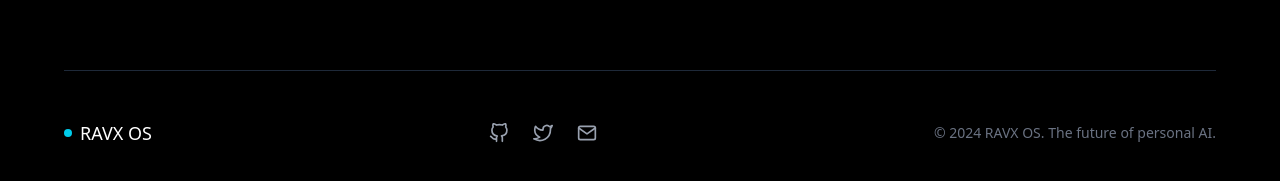
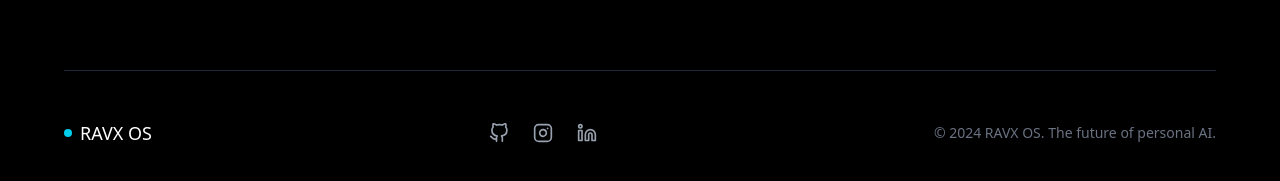
Before and after one commit to 201Harsh/RAVX-OS, a Next.js app in the folder client/: page / in a window 1280 px wide. Shown: the part 1886-2067 px from the top of the page. Built offline with nearby package versions, Linux system fonts and the light colour scheme.

Commit message:
added a Footer Page

```diff
--- /dev/null
+++ b/client/app/components/Welcome Page/LandingFooter.tsx
@@ -0,0 +1,43 @@
+import React from "react";
+import { FiGithub, FiInstagram, FiLinkedin } from "react-icons/fi";
+import { motion } from "framer-motion";
+
+const LandingFooter = ({ itemVariants }: any) => {
+  return (
+    <>
+      <motion.footer
+        variants={itemVariants}
+        className="border-t border-gray-800 pt-12 pb-8"
+      >
+        <div className="flex flex-col md:flex-row justify-between items-center">
+          <motion.div
+            className="flex items-center space-x-2 mb-4 md:mb-0"
+            whileHover={{ scale: 1.05 }}
+          >
+            <div className="w-2 h-2 bg-cyan-400 rounded-full animate-pulse" />
+            <span className="text-lg font-light">RAVX OS</span>
+          </motion.div>
+
+          <div className="flex space-x-6 mb-4 md:mb-0">
+            {[FiGithub, FiInstagram, FiLinkedin].map((Icon, index) => (
+              <motion.a
+                key={index}
+                href="#"
+                className="text-gray-400 hover:text-cyan-400 transition-colors duration-300"
+                whileHover={{ scale: 1.2, y: -2 }}
+              >
+                <Icon className="text-xl" />
+              </motion.a>
+            ))}
+          </div>
+
+          <p className="text-gray-500 text-sm">
+            © 2024 RAVX OS. The future of personal AI.
+          </p>
+        </div>
+      </motion.footer>
+    </>
+  );
+};
+
+export default LandingFooter;
--- a/client/app/components/Welcome.tsx
+++ b/client/app/components/Welcome.tsx
@@ -15,6 +15,7 @@ import {
 } from "react-icons/fi";
 import { FaBrain } from "react-icons/fa";
 import LandingHeader from "./Welcome Page/LandingHeader";
+import LandingFooter from "./Welcome Page/LandingFooter";
 
 const RAVXOSLanding = () => {
   const [activeFeature, setActiveFeature] = useState(0);
@@ -332,37 +333,7 @@ const RAVXOSLanding = () => {
           </motion.div>
 
           {/* Footer */}
-          <motion.footer
-            variants={itemVariants}
-            className="border-t border-gray-800 pt-12 pb-8"
-          >
-            <div className="flex flex-col md:flex-row justify-between items-center">
-              <motion.div
-                className="flex items-center space-x-2 mb-4 md:mb-0"
-                whileHover={{ scale: 1.05 }}
-              >
-                <div className="w-2 h-2 bg-cyan-400 rounded-full animate-pulse" />
-                <span className="text-lg font-light">RAVX OS</span>
-              </motion.div>
-
-              <div className="flex space-x-6 mb-4 md:mb-0">
-                {[FiGithub, FiTwitter, FiMail].map((Icon, index) => (
-                  <motion.a
-                    key={index}
-                    href="#"
-                    className="text-gray-400 hover:text-cyan-400 transition-colors duration-300"
-                    whileHover={{ scale: 1.2, y: -2 }}
-                  >
-                    <Icon className="text-xl" />
-                  </motion.a>
-                ))}
-              </div>
-
-              <p className="text-gray-500 text-sm">
-                © 2024 RAVX OS. The future of personal AI.
-              </p>
-            </div>
-          </motion.footer>
+          <LandingFooter itemVariants={itemVariants} />
         </motion.div>
       </div>
 
```
